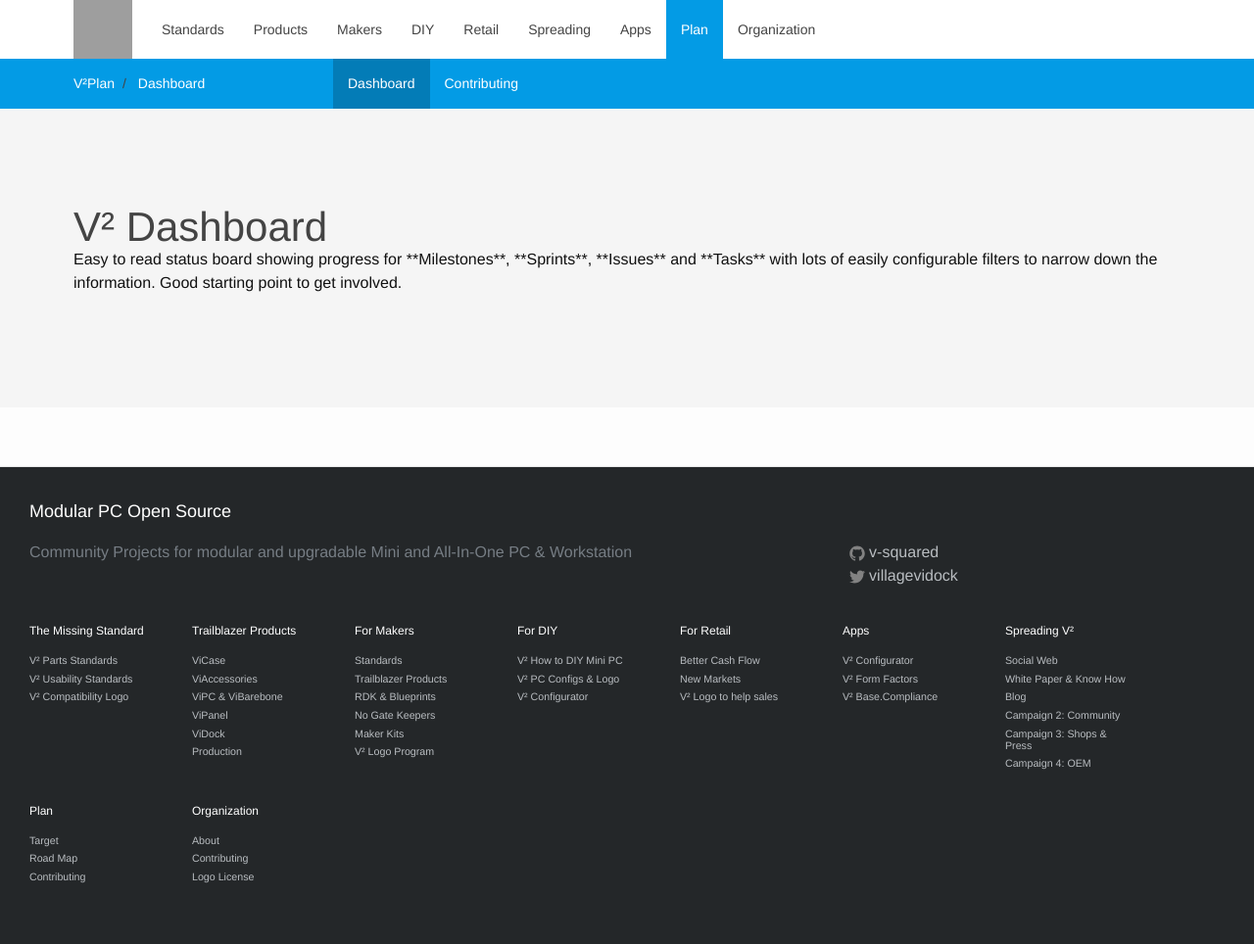
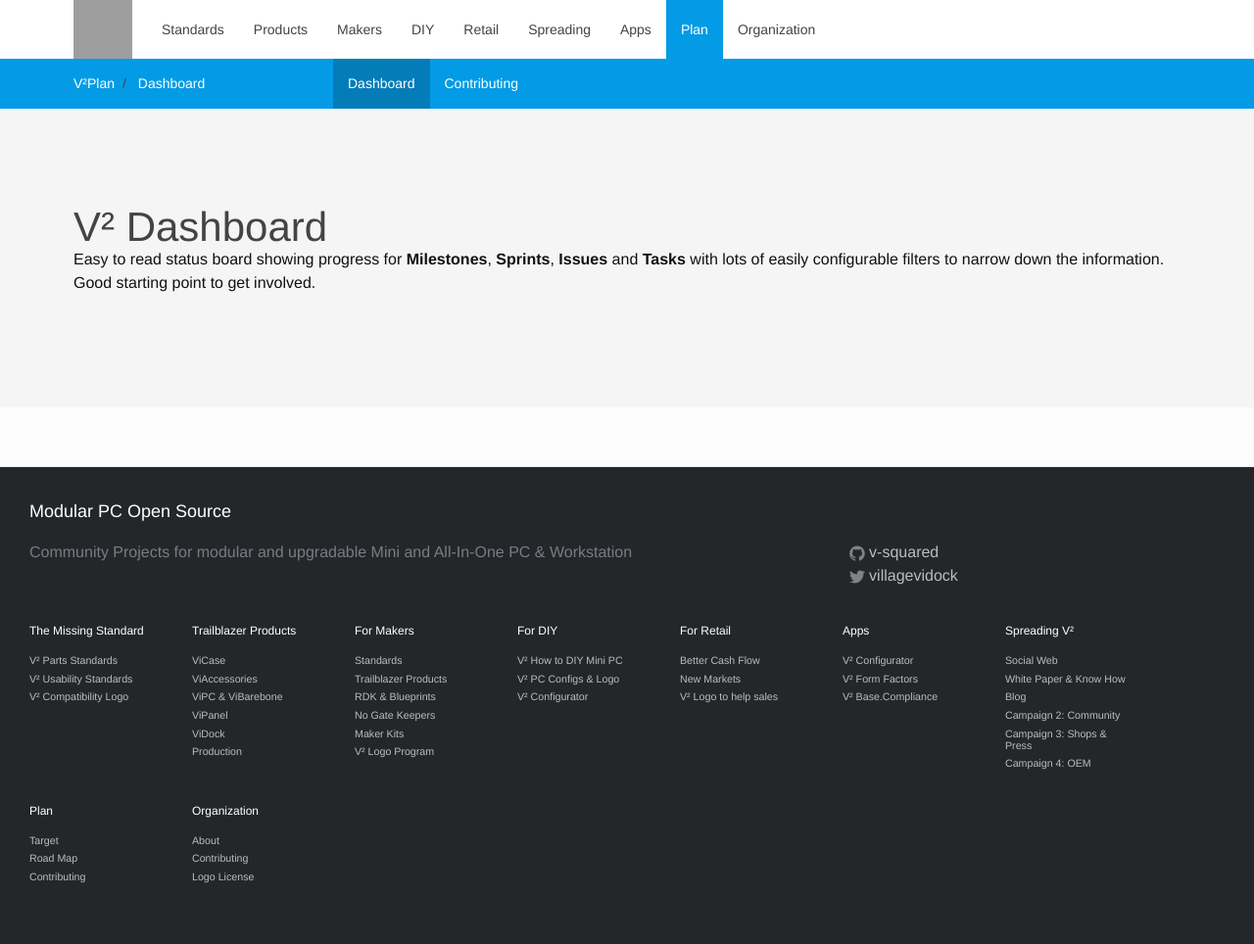
Before and after one commit to V-Squared/v2-Plan, a Jekyll site: the page built from dashboard.md, in a window 1280 px wide. Shown: the whole page at 98% size. Built offline with Jekyll 4.4.1, drawn with Linux system fonts in a browser that asks for light colours; nearby versions of some CDN libraries; grey boxes are pictures that could not be loaded.

```diff
--- a/dashboard.md
+++ b/dashboard.md
@@ -2,7 +2,7 @@
 layout: page
 menu: Dashboard
 title: V² Dashboard
-description: Easy to read status board showing progress for **Milestones**, **Sprints**, **Issues** and **Tasks** with lots of easily configurable filters to narrow down the information. Good starting point to get involved.
+description: Easy to read status board showing progress for <strong>Milestones</strong>, <strong>Sprints</strong>, <strong>Issues</strong> and <strong>Tasks</strong> with lots of easily configurable filters to narrow down the information. Good starting point to get involved.
 breadcrumbs: Dashboard
 order: 3
 ---
```
